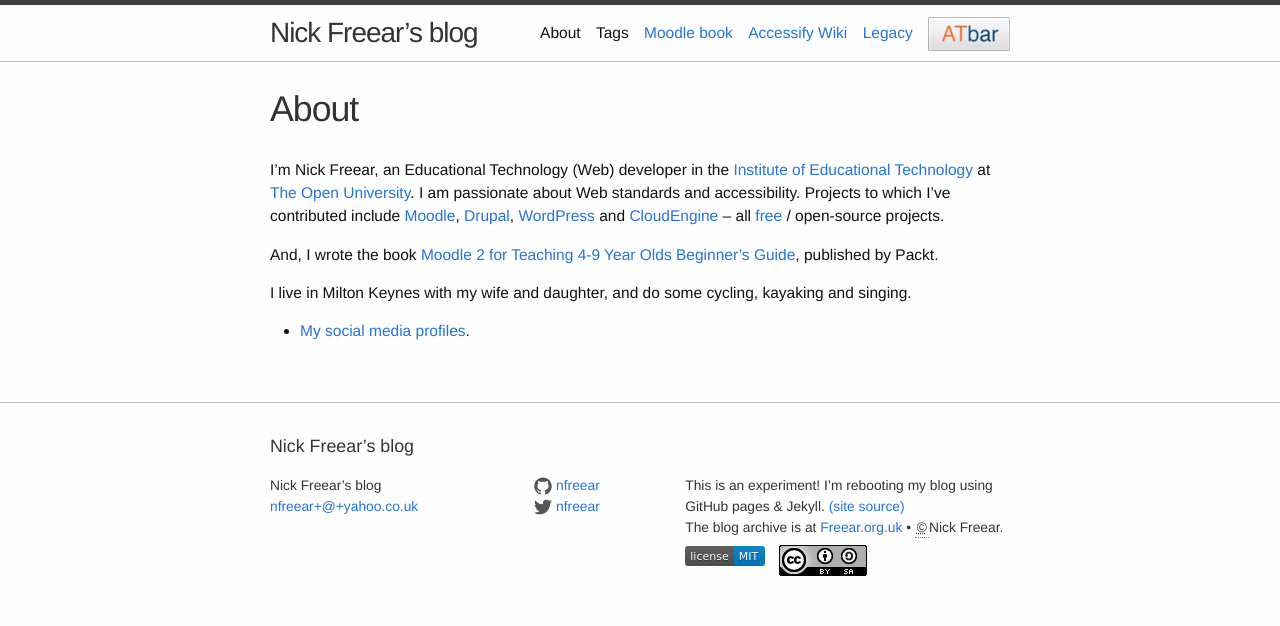
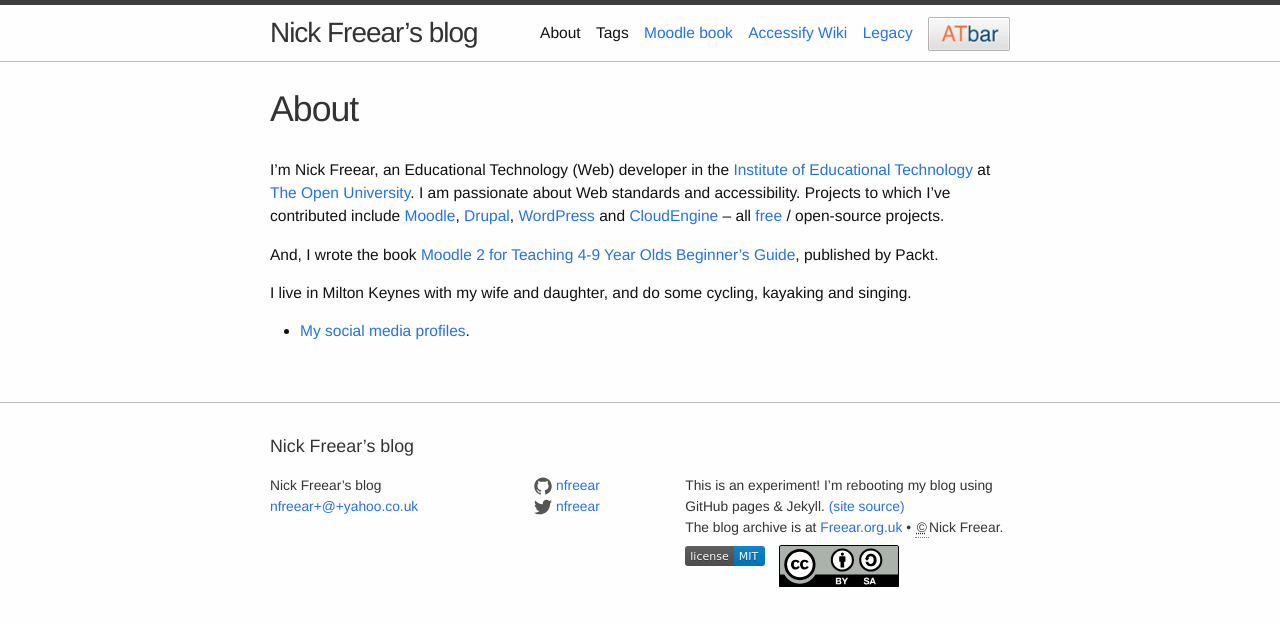
Before and after one commit to nfreear/nfreear.github.io, a Jekyll site: the page built from _pages/about.md, in a window 1280 px wide. Shown: the top 626 px of the page. Built offline with Jekyll 4.4.1, drawn with Linux system fonts in a browser that asks for light colours; a script that is not in the unit is left out; comment, search, counter and statistics services are not loaded.

Commit message:
Reduce size of Creative commons SVG image file

```diff
--- a/_config.yml
+++ b/_config.yml
@@ -17,7 +17,7 @@ ex_long_desc: > # this means to ignore newlines until "baseurl:"
 
   <a rel="license" href="https://creativecommons.org/licenses/by-sa/4.0/"
   ><img alt="Creative Commons License"
-  src="/assets/license-cc-by-sa-88x31.png" data-src="https://licensebuttons.net/l/by-sa/4.0/88x31.png" title=
+  src="/assets/license-cc-by-sa-88x31.svg" data-src="https://creativecommons.org/about/downloads/" title=
   "Content: released under a Creative Commons Attribution-ShareAlike 4.0 License"></a>
   </i>
 excerpt_separator: "<!--more-->"
```
Also changed, not shown: assets/license-cc-by-sa-88x31.svg, assets/shields-io-license-MIT.svg.
